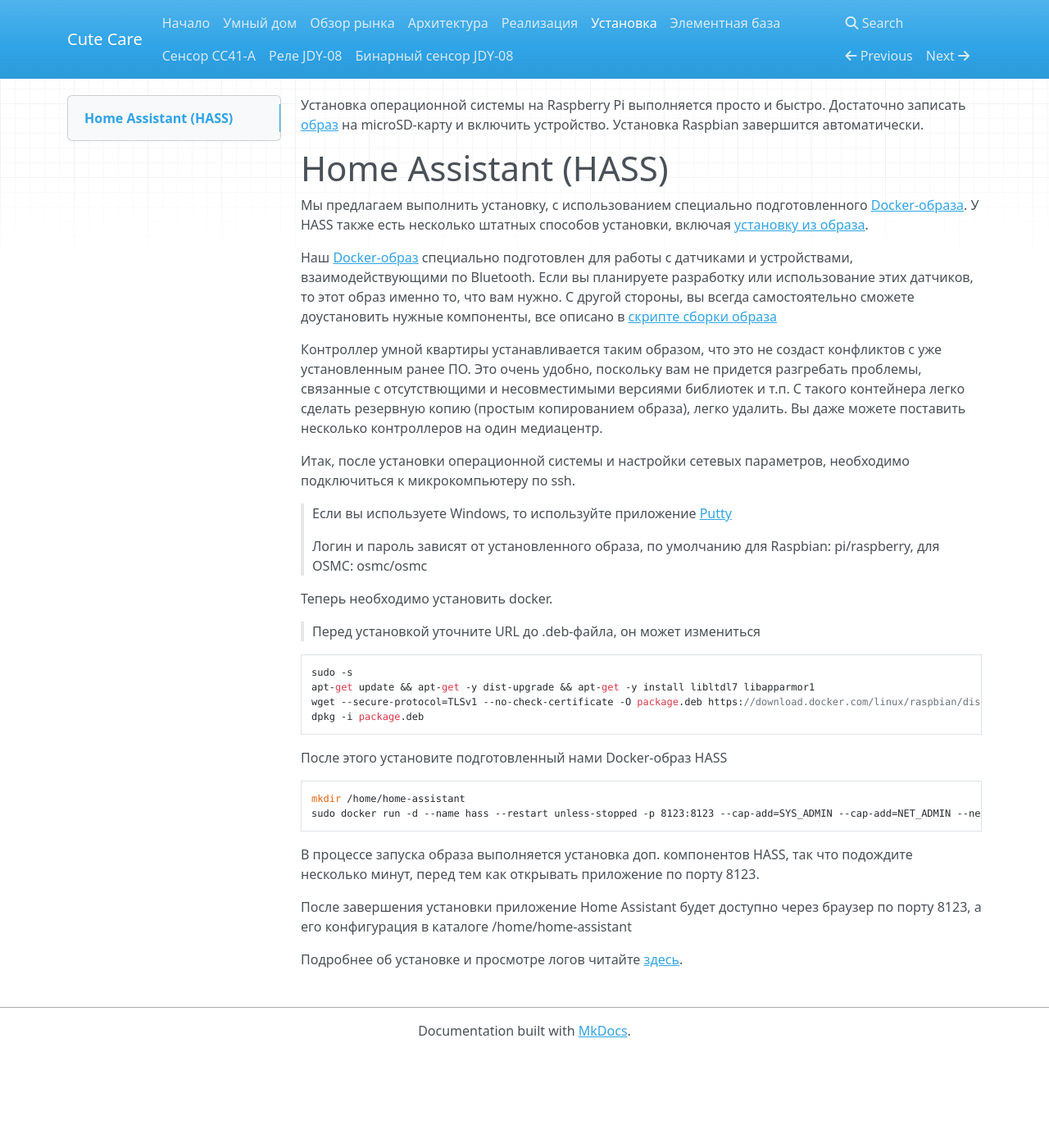
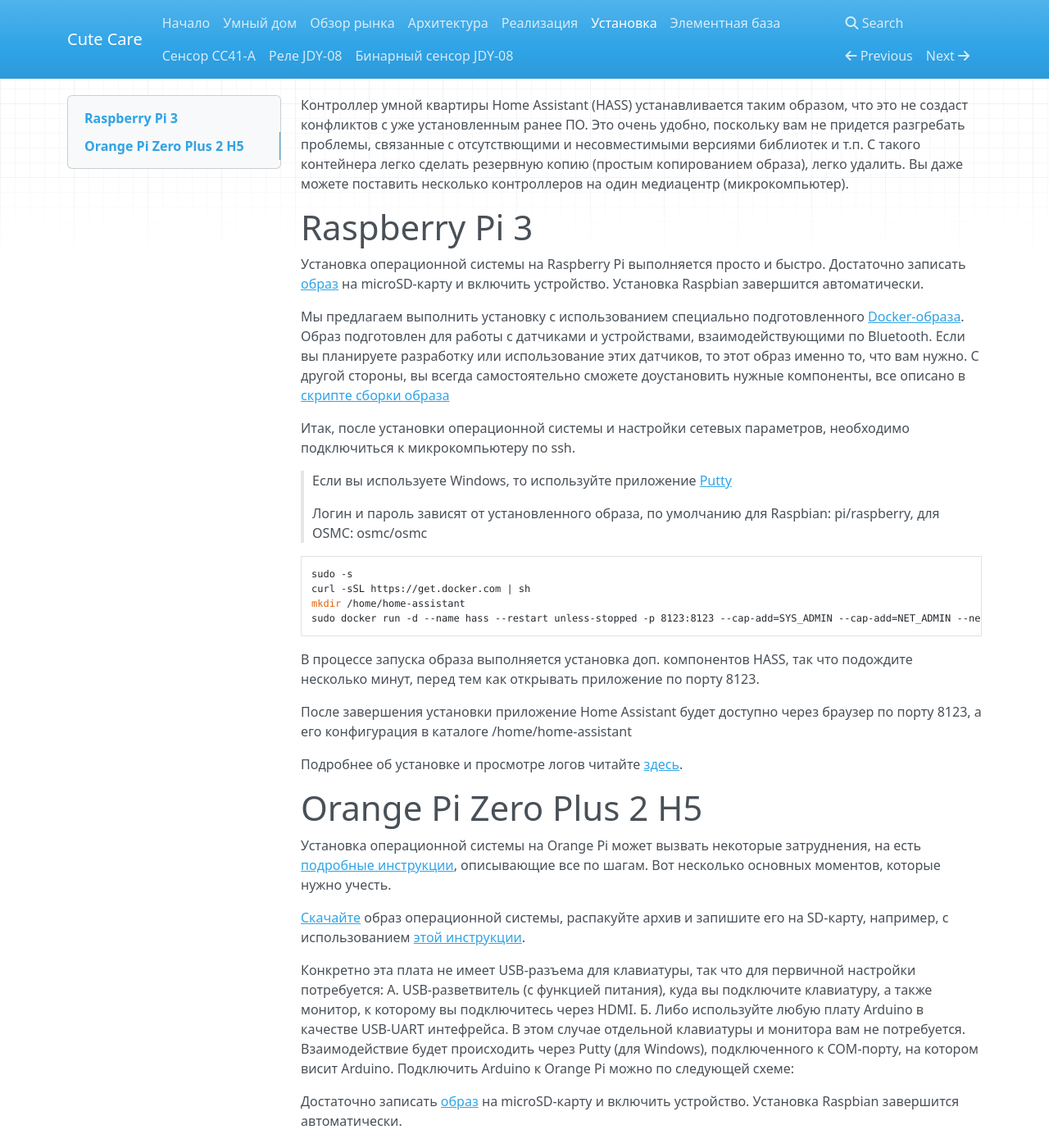
Before and after one commit to cutecare/cutecare-docs, an MkDocs documentation site: the page built from docs/Установка.md, in a window 1280 px wide and 1400 px high. Shown: the whole window at 82% size. Built offline with MkDocs 1.6.1, drawn with Linux system fonts in a browser that asks for light colours; nearby versions of some CDN libraries; old or Windows-style settings are respelled for this version of MkDocs; some of the changed text lies outside the part shown.

Commit message:
Update Установка.md

````diff
--- a/docs/Установка.md
+++ b/docs/Установка.md
@@ -1,15 +1,13 @@
+Контроллер умной квартиры Home Assistant (HASS) устанавливается таким образом, что это не создаст конфликтов с уже установленным ранее ПО. Это очень удобно, поскольку вам не придется разгребать проблемы, связанные с отсутствющими и несовместимыми версиями библиотек и т.п. С такого контейнера легко сделать резервную копию (простым копированием образа), легко удалить. Вы даже можете поставить несколько контроллеров на один медиацентр (микрокомпьютер).
+
+# Raspberry Pi 3
+
 Установка операционной системы на Raspberry Pi выполняется просто и быстро.
 Достаточно записать [образ](https://www.raspberrypi.org/downloads/raspbian/) на microSD-карту и включить устройство.
 Установка Raspbian завершится автоматически.
 
-# Home Assistant (HASS)
-
-Мы предлагаем выполнить установку, с использованием специально подготовленного [Docker-образа](https://hub.docker.com/r/cutecare/rpi-home-assistant/). У HASS также есть несколько штатных способов установки, включая [установку из образа](https://home-assistant.io/hassio/installation/).
-
-Наш [Docker-образ](https://hub.docker.com/r/cutecare/rpi-home-assistant/) специально подготовлен для работы с датчиками и устройствами, взаимодействующими по Bluetooth. Если вы планируете разработку или использование этих датчиков, то этот образ именно то, что вам нужно.
+Мы предлагаем выполнить установку с использованием специально подготовленного [Docker-образа](https://hub.docker.com/r/cutecare/rpi-home-assistant/). Образ подготовлен для работы с датчиками и устройствами, взаимодействующими по Bluetooth. Если вы планируете разработку или использование этих датчиков, то этот образ именно то, что вам нужно.
 С другой стороны, вы всегда самостоятельно сможете доустановить нужные компоненты, все описано в [скрипте сборки образа](https://github.com/cutecare/rpi-home-assistant/blob/master/build.sh)
-
-Контроллер умной квартиры устанавливается таким образом, что это не создаст конфликтов с уже установленным ранее ПО. Это очень удобно, поскольку вам не придется разгребать проблемы, связанные с отсутствющими и несовместимыми версиями библиотек и т.п. С такого контейнера легко сделать резервную копию (простым копированием образа), легко удалить. Вы даже можете поставить несколько контроллеров на один медиацентр.
 
 Итак, после установки операционной системы и настройки сетевых параметров, необходимо подключиться к микрокомпьютеру по ssh.
 
@@ -17,20 +15,9 @@
 
 > Логин и пароль зависят от установленного образа, по умолчанию для Raspbian: pi/raspberry, для OSMC: osmc/osmc
 
-Теперь необходимо установить docker.
-
-> Перед установкой уточните URL до .deb-файла, он может измениться
-
 ```
 sudo -s
-apt-get update && apt-get -y dist-upgrade && apt-get -y install libltdl7 libapparmor1
-wget --secure-protocol=TLSv1 --no-check-certificate -O package.deb https://download.docker.com/linux/raspbian/dists/jessie/pool/stable/armhf/docker-ce_17.09.0~ce-0~raspbian_armhf.deb
-dpkg -i package.deb
-```
-
-После этого установите подготовленный нами Docker-образ HASS
-
-```
+curl -sSL https://get.docker.com | sh
 mkdir /home/home-assistant
 sudo docker run -d --name hass --restart unless-stopped -p 8123:8123 --cap-add=SYS_ADMIN --cap-add=NET_ADMIN --net=host -v /home/home-assistant:/config -v /etc/localtime:/etc/localtime:ro cutecare/rpi-home-assistant:latest
 ```
@@ -40,3 +27,40 @@ sudo docker run -d --name hass --restart unless-stopped -p 8123:8123 --cap-add=S
 После завершения установки приложение Home Assistant будет доступно через браузер по порту 8123, а его конфигурация в каталоге /home/home-assistant
 
 Подробнее об установке и просмотре логов читайте [здесь](https://github.com/cutecare/rpi-home-assistant).
+
+# Orange Pi Zero Plus 2 H5
+
+Установка операционной системы на Orange Pi может вызвать некоторые затруднения, на есть [подробные инструкции](https://theturingsingularity.com/orange-pi-zero-plus-2-h5-resources/), описывающие все по шагам. Вот несколько основных моментов, которые нужно учесть.
+
+[Скачайте](https://www.armbian.com/orange-pi-zero-2-h5/) образ операционной системы, распакуйте архив и запишите его на SD-карту, например, с использованием [этой инструкции](http://orangepi.su/content.php?p=68&c=Ustanovka%20vsekh%20OS%20krome%20Android%20na%20Orange%20Pi).
+
+Конкретно эта плата не имеет USB-разъема для клавиатуры, так что для первичной настройки потребуется:
+А. USB-разветвитель (с функцией питания), куда вы подключите клавиатуру, а также монитор, к которому вы подключитесь через HDMI.
+Б. Либо используйте любую плату Arduino в качестве USB-UART интефрейса. В этом случае отдельной клавиатуры и монитора вам не потребуется. Взаимодействие будет происходить через Putty (для Windows), подключенного к COM-порту, на котором висит Arduino. Подключить Arduino к Orange Pi можно по следующей схеме:
+
+
+
+Достаточно записать [образ](https://www.raspberrypi.org/downloads/raspbian/) на microSD-карту и включить устройство.
+Установка Raspbian завершится автоматически.
+
+Мы предлагаем выполнить установку с использованием специально подготовленного [Docker-образа](https://hub.docker.com/r/cutecare/rpi-home-assistant/). Образ подготовлен для работы с датчиками и устройствами, взаимодействующими по Bluetooth. Если вы планируете разработку или использование этих датчиков, то этот образ именно то, что вам нужно.
+С другой стороны, вы всегда самостоятельно сможете доустановить нужные компоненты, все описано в [скрипте сборки образа](https://github.com/cutecare/rpi-home-assistant/blob/master/build.sh)
+
+Итак, после установки операционной системы и настройки сетевых параметров, необходимо подключиться к микрокомпьютеру по ssh.
+
+> Если вы используете Windows, то используйте приложение [Putty](http://www.putty.org/)
+
+> Логин и пароль зависят от установленного образа, по умолчанию для Raspbian: pi/raspberry, для OSMC: osmc/osmc
+
+```
+sudo -s
+curl -sSL https://get.docker.com | sh
+mkdir /home/home-assistant
+sudo docker run -d --name hass --restart unless-stopped -p 8123:8123 --cap-add=SYS_ADMIN --cap-add=NET_ADMIN --net=host -v /home/home-assistant:/config -v /etc/localtime:/etc/localtime:ro cutecare/opi-home-assistant:latest
+```
+
+В процессе запуска образа выполняется установка доп. компонентов HASS, так что подождите несколько минут, перед тем как открывать приложение по порту 8123.
+
+После завершения установки приложение Home Assistant будет доступно через браузер по порту 8123, а его конфигурация в каталоге /home/home-assistant
+
+Подробнее об установке и просмотре логов читайте [здесь](https://github.com/cutecare/rpi-home-assistant).
````
